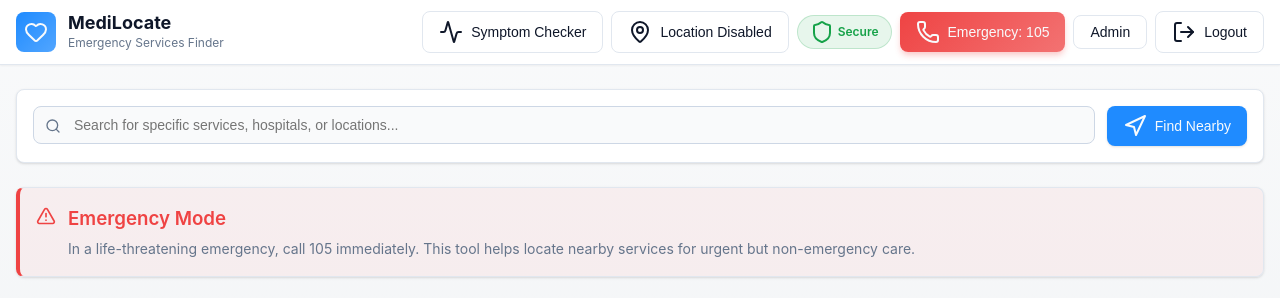
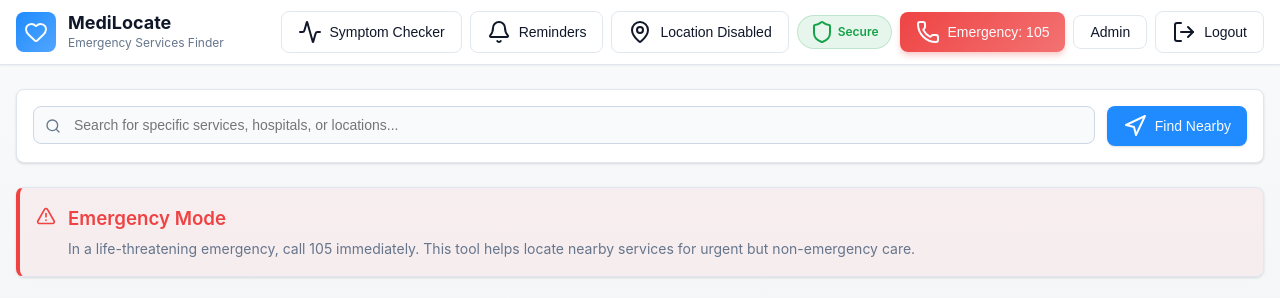
Before and after one commit to mansoordairkee/MediLocate, a website: page index.html in a window 1280 px wide. Shown: the top 298 px of the page. Drawn offline with nearby package versions, Linux system fonts and the light colour scheme.

Commit message:
Update index.html

```diff
--- a/index.html
+++ b/index.html
@@ -26,6 +26,10 @@
                     <button class="btn btn-outline" onclick="window.location.href='symptom-checker.html'">
                         <i data-lucide="activity"></i>
                         <span class="desktop-text">Symptom Checker</span>
+                    </button>
+                    <button class="btn btn-outline" onclick="window.location.href='reminders.html'">
+                        <i data-lucide="bell"></i>
+                        <span class="desktop-text">Reminders</span>
                     </button>
                     <button class="btn btn-location disabled" id="locationToggle" data-testid="button-location-toggle">
                         <i data-lucide="map-pin"></i>
```
